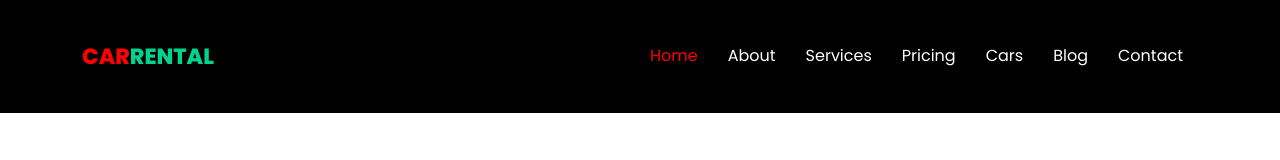
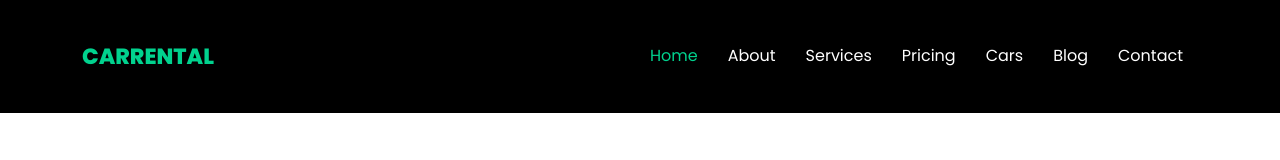
Before and after one commit to Dipsaint1/Online-Booking-System-for-Car-Rentals, a React (Vite) app in the folder client/: page / in a window 1280 px wide. Shown: the top 160 px of the page. Built offline with nearby package versions, Linux system fonts and the light colour scheme.

Commit message:
finished navbar

```diff
--- a/client/src/sass/navbar.scss
+++ b/client/src/sass/navbar.scss
@@ -18,10 +18,14 @@
 
   .nav-link{
     color: var(--white);
+
+    &:hover{
+      color: var(--secondary-color) !important;
+    }
   }
 
   .active{
-    color: red !important;
+    color: var(--secondary-color) !important;
   }
 
   button.nav-toggler{
```
